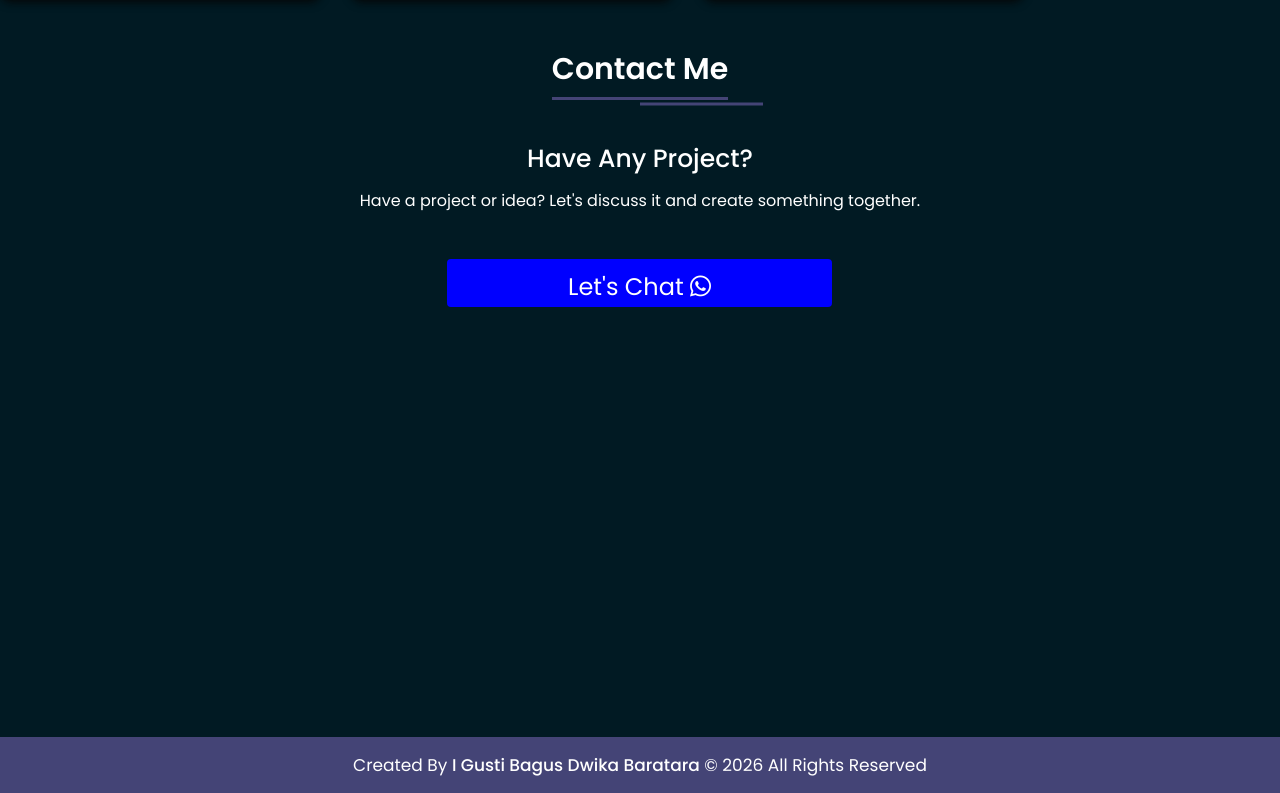
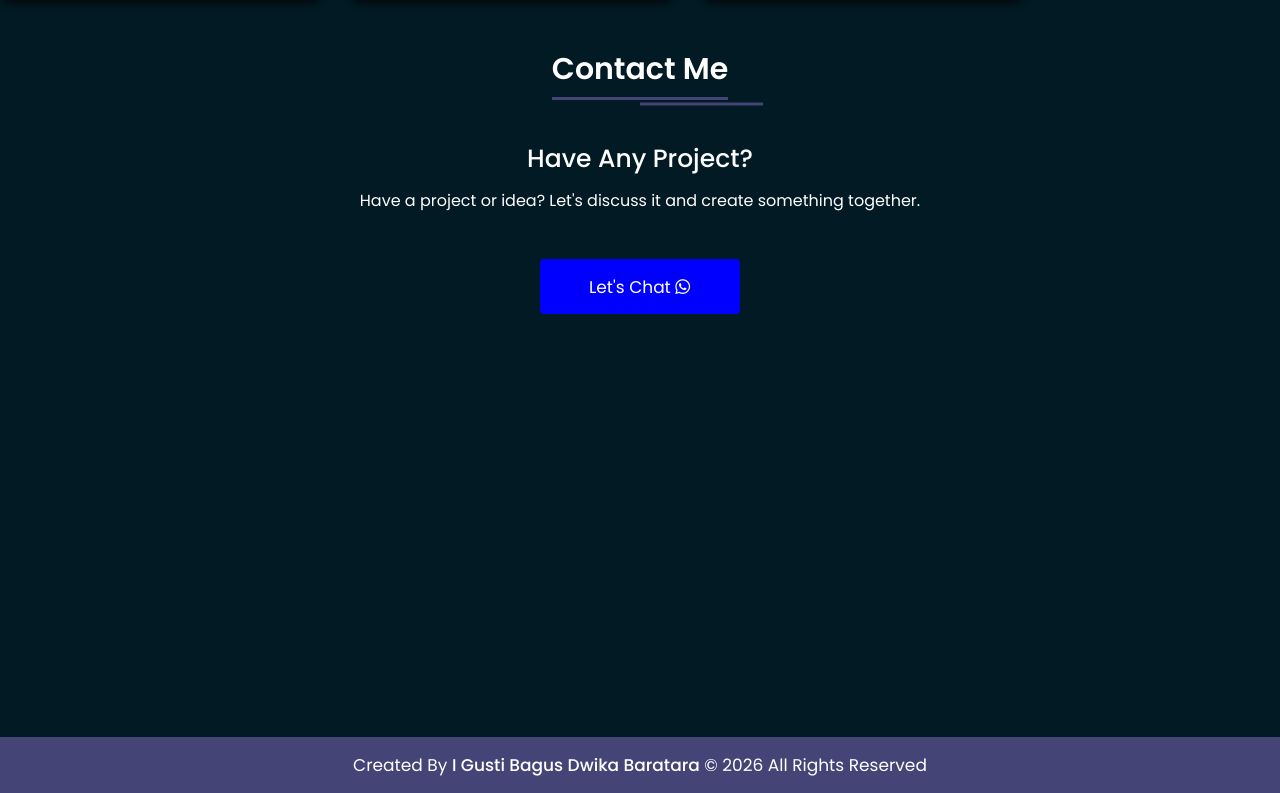
Before and after one commit to IGstBagusDwikaBaratara/dwika-portfolio, a plain HTML site: page index.html in a window 1280 px wide. Shown: the part 2952-3745 px from the top of the page. Drawn offline with nearby package versions, Linux system fonts and the light colour scheme.

Commit message:
Refactor CSS styles and structure

```diff
--- a/style.css
+++ b/style.css
@@ -480,6 +480,9 @@ section .button button:hover{
 }
 
 .contact .button button {
+    width: 200px;
+    height: 55px;
+    font-size: 17px;
     background-color: blue;
     color: white;
     border: 2px solid blue;
```
